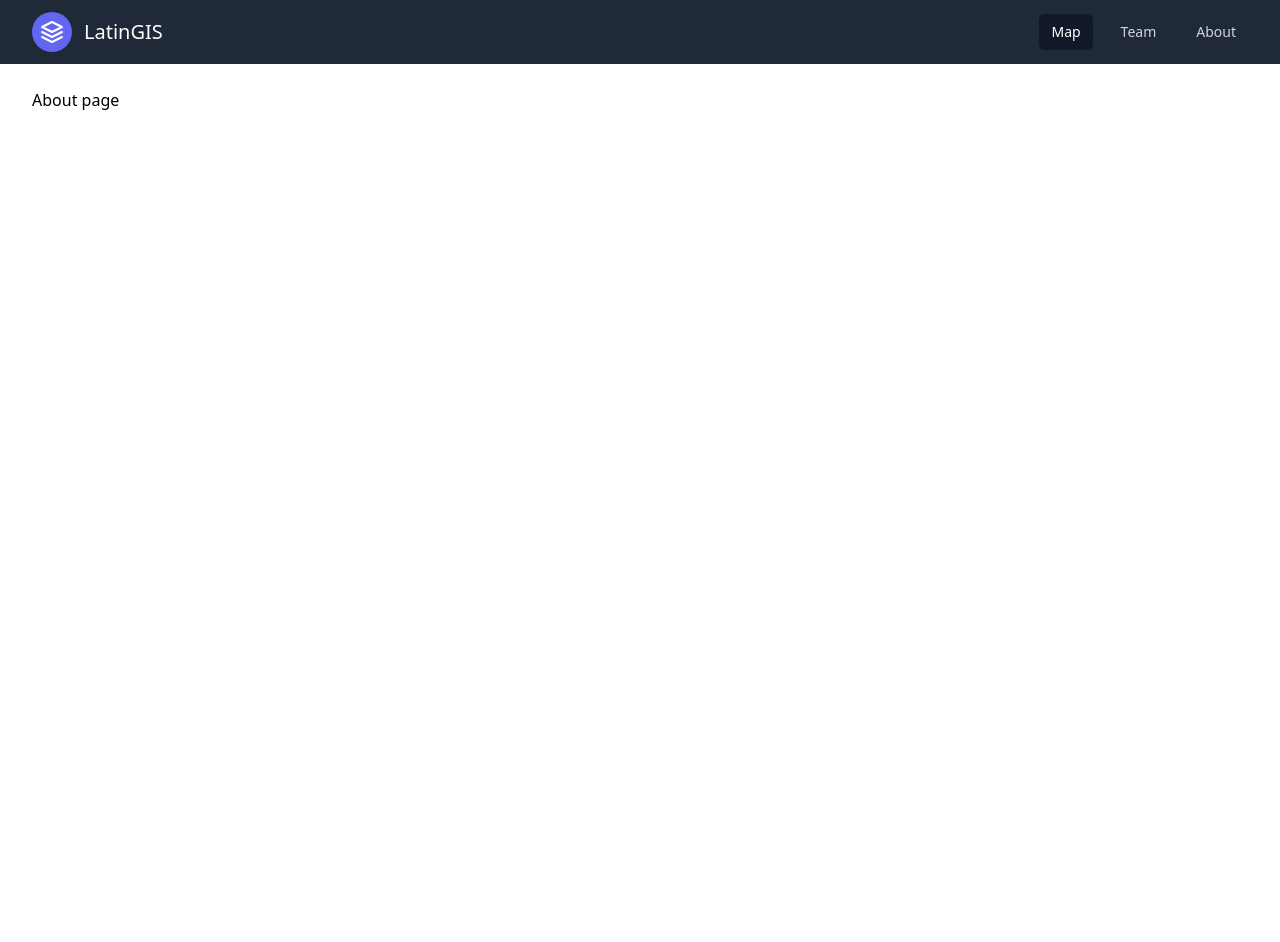
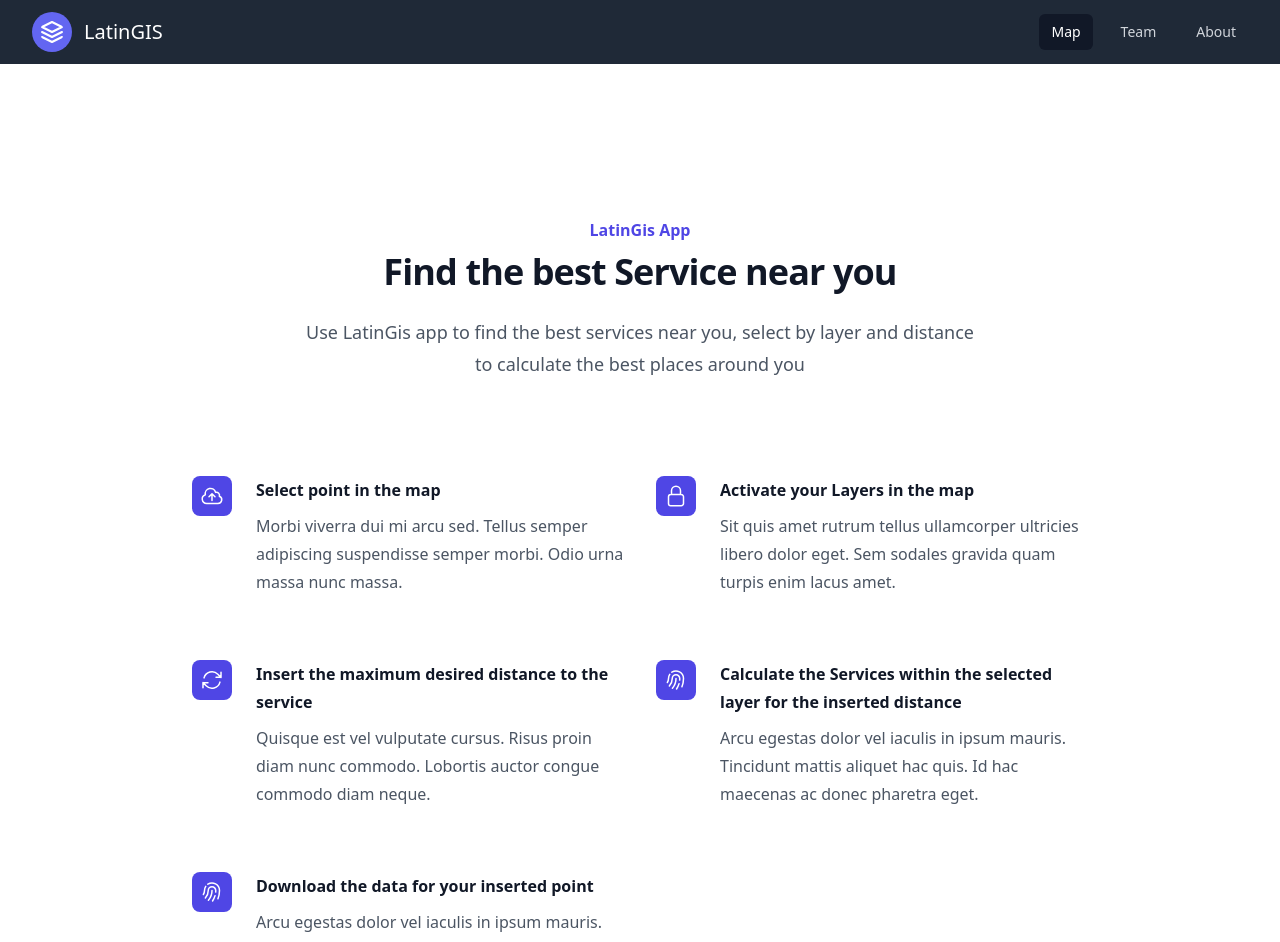
Before and after one commit to HsKA-OSGIS/LatinGIS, a Nuxt app in the folder Frontend/: page /about in a window 1280 px wide. Shown: the top 942 px of the page. Before the commit the page ends 800 px from the top, so only its background shows below. Built offline with nearby package versions, Linux system fonts and the light colour scheme; what vue3-openlayers would draw is missing.

Commit message:
the about section in the about page is created

```diff
--- a/Frontend/pages/about.vue
+++ b/Frontend/pages/about.vue
@@ -1,7 +1,73 @@
 <template>
 
-    <h1>About page</h1>
-    <!-- We'll put here the  Info about the Team members and general information about the project-->
+<div class="bg-white py-24 sm:py-32">
+  <div class="mx-auto max-w-7xl px-6 lg:px-8">
+    <div class="mx-auto max-w-2xl lg:text-center">
+      <h2 class="text-base font-semibold leading-7 text-indigo-600">LatinGis App</h2>
+      <p class="mt-2 text-3xl font-bold tracking-tight text-gray-900 sm:text-4xl">Find the best Service near you</p>
+      <p class="mt-6 text-lg leading-8 text-gray-600">Use LatinGis app to find the best services near you, select by layer and distance to calculate the best places around you</p>
+    </div>
+    <div class="mx-auto mt-16 max-w-2xl sm:mt-20 lg:mt-24 lg:max-w-4xl">
+      <dl class="grid max-w-xl grid-cols-1 gap-x-8 gap-y-10 lg:max-w-none lg:grid-cols-2 lg:gap-y-16">
+        <div class="relative pl-16">
+          <dt class="text-base font-semibold leading-7 text-gray-900">
+            <div class="absolute left-0 top-0 flex h-10 w-10 items-center justify-center rounded-lg bg-indigo-600">
+              <svg class="h-6 w-6 text-white" fill="none" viewBox="0 0 24 24" stroke-width="1.5" stroke="currentColor" aria-hidden="true">
+                <path stroke-linecap="round" stroke-linejoin="round" d="M12 16.5V9.75m0 0l3 3m-3-3l-3 3M6.75 19.5a4.5 4.5 0 01-1.41-8.775 5.25 5.25 0 0110.233-2.33 3 3 0 013.758 3.848A3.752 3.752 0 0118 19.5H6.75z" />
+              </svg>
+            </div>
+            Select  point in the map
+          </dt>
+          <dd class="mt-2 text-base leading-7 text-gray-600">Morbi viverra dui mi arcu sed. Tellus semper adipiscing suspendisse semper morbi. Odio urna massa nunc massa.</dd>
+        </div>
+        <div class="relative pl-16">
+          <dt class="text-base font-semibold leading-7 text-gray-900">
+            <div class="absolute left-0 top-0 flex h-10 w-10 items-center justify-center rounded-lg bg-indigo-600">
+              <svg class="h-6 w-6 text-white" fill="none" viewBox="0 0 24 24" stroke-width="1.5" stroke="currentColor" aria-hidden="true">
+                <path stroke-linecap="round" stroke-linejoin="round" d="M16.5 10.5V6.75a4.5 4.5 0 10-9 0v3.75m-.75 11.25h10.5a2.25 2.25 0 002.25-2.25v-6.75a2.25 2.25 0 00-2.25-2.25H6.75a2.25 2.25 0 00-2.25 2.25v6.75a2.25 2.25 0 002.25 2.25z" />
+              </svg>
+            </div>
+            Activate your Layers in the map
+          </dt>
+          <dd class="mt-2 text-base leading-7 text-gray-600">Sit quis amet rutrum tellus ullamcorper ultricies libero dolor eget. Sem sodales gravida quam turpis enim lacus amet.</dd>
+        </div>
+        <div class="relative pl-16">
+          <dt class="text-base font-semibold leading-7 text-gray-900">
+            <div class="absolute left-0 top-0 flex h-10 w-10 items-center justify-center rounded-lg bg-indigo-600">
+              <svg class="h-6 w-6 text-white" fill="none" viewBox="0 0 24 24" stroke-width="1.5" stroke="currentColor" aria-hidden="true">
+                <path stroke-linecap="round" stroke-linejoin="round" d="M16.023 9.348h4.992v-.001M2.985 19.644v-4.992m0 0h4.992m-4.993 0l3.181 3.183a8.25 8.25 0 0013.803-3.7M4.031 9.865a8.25 8.25 0 0113.803-3.7l3.181 3.182m0-4.991v4.99" />
+              </svg>
+            </div>
+            Insert the maximum desired distance to the service
+          </dt>
+          <dd class="mt-2 text-base leading-7 text-gray-600">Quisque est vel vulputate cursus. Risus proin diam nunc commodo. Lobortis auctor congue commodo diam neque.</dd>
+        </div>
+        <div class="relative pl-16">
+          <dt class="text-base font-semibold leading-7 text-gray-900">
+            <div class="absolute left-0 top-0 flex h-10 w-10 items-center justify-center rounded-lg bg-indigo-600">
+              <svg class="h-6 w-6 text-white" fill="none" viewBox="0 0 24 24" stroke-width="1.5" stroke="currentColor" aria-hidden="true">
+                <path stroke-linecap="round" stroke-linejoin="round" d="M7.864 4.243A7.5 7.5 0 0119.5 10.5c0 2.92-.556 5.709-1.568 8.268M5.742 6.364A7.465 7.465 0 004.5 10.5a7.464 7.464 0 01-1.15 3.993m1.989 3.559A11.209 11.209 0 008.25 10.5a3.75 3.75 0 117.5 0c0 .527-.021 1.049-.064 1.565M12 10.5a14.94 14.94 0 01-3.6 9.75m6.633-4.596a18.666 18.666 0 01-2.485 5.33" />
+              </svg>
+            </div>
+            Calculate the Services within  the selected layer for the inserted distance
+          </dt>
+          <dd class="mt-2 text-base leading-7 text-gray-600">Arcu egestas dolor vel iaculis in ipsum mauris. Tincidunt mattis aliquet hac quis. Id hac maecenas ac donec pharetra eget.</dd>
+        </div>
+        <div class="relative pl-16 object-center">
+          <dt class="text-base font-semibold leading-7 text-gray-900">
+            <div class="absolute left-0 top-0 flex h-10 w-10 items-center justify-center rounded-lg bg-indigo-600">
+              <svg class="h-6 w-6 text-white" fill="none" viewBox="0 0 24 24" stroke-width="1.5" stroke="currentColor" aria-hidden="true">
+                <path stroke-linecap="round" stroke-linejoin="round" d="M7.864 4.243A7.5 7.5 0 0119.5 10.5c0 2.92-.556 5.709-1.568 8.268M5.742 6.364A7.465 7.465 0 004.5 10.5a7.464 7.464 0 01-1.15 3.993m1.989 3.559A11.209 11.209 0 008.25 10.5a3.75 3.75 0 117.5 0c0 .527-.021 1.049-.064 1.565M12 10.5a14.94 14.94 0 01-3.6 9.75m6.633-4.596a18.666 18.666 0 01-2.485 5.33" />
+              </svg>
+            </div>
+            Download the data for your inserted point
+          </dt>
+          <dd class="mt-2 text-base leading-7 text-gray-600">Arcu egestas dolor vel iaculis in ipsum mauris. Tincidunt mattis aliquet hac quis. Id hac maecenas ac donec pharetra eget.</dd>
+        </div>
+      </dl>
+    </div>
+  </div>
+</div>
     </template>
 
 
```
